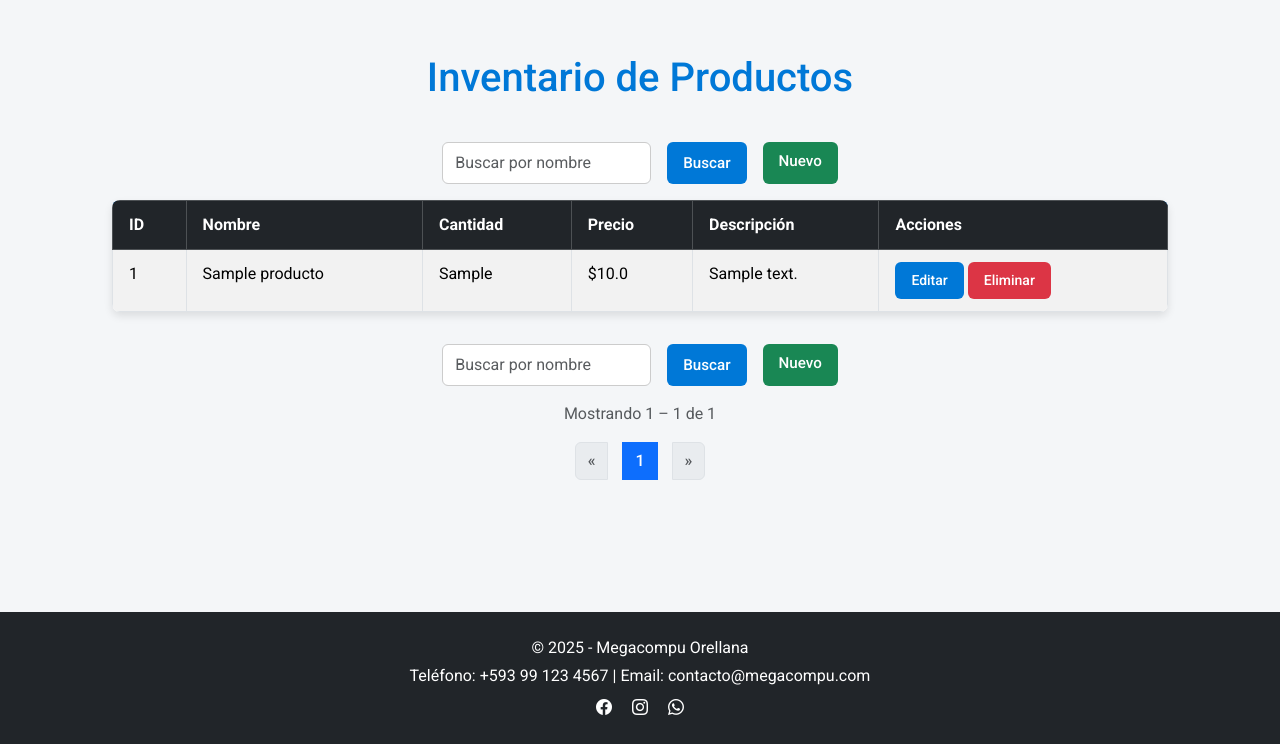
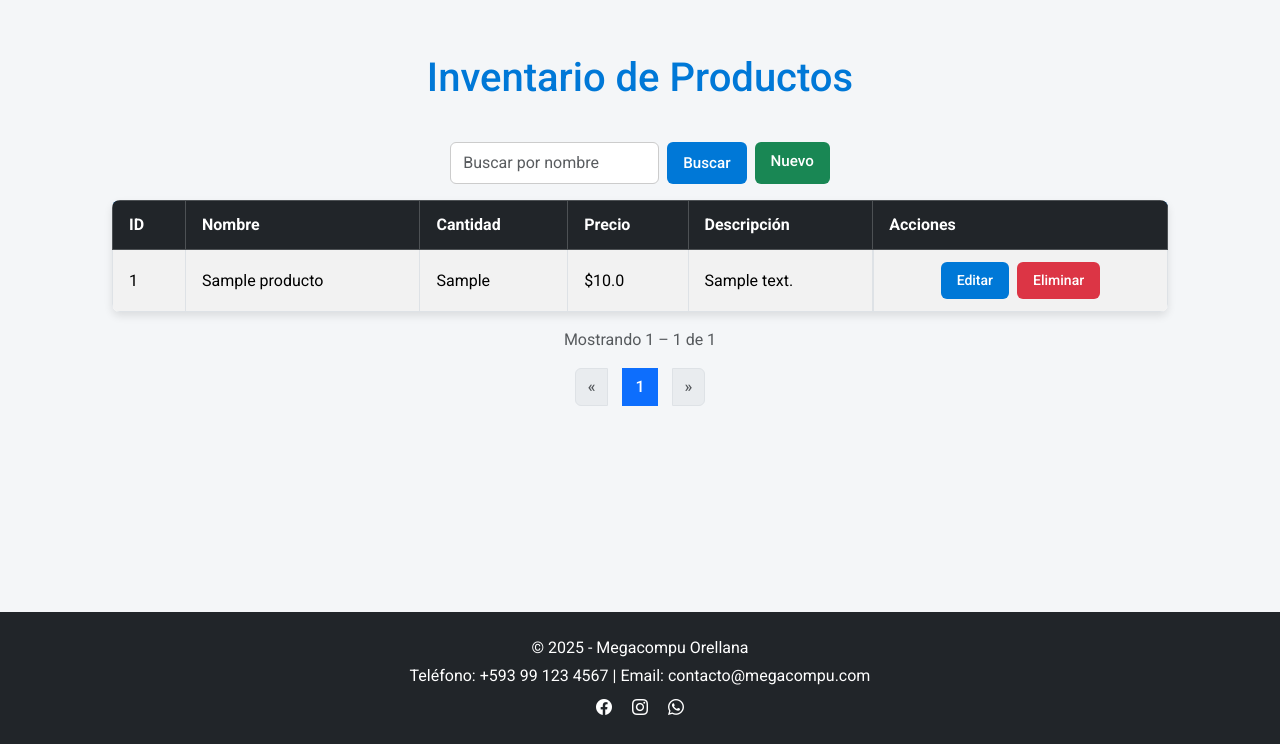
Before and after one commit to denisisuea/FLASK_SEMANA10_DENISIS, a Flask app: page /productos in a window 1280 px wide. Shown: the part 56-800 px from the top of the page. Run offline with Flask 3, Linux system fonts and the light colour scheme; a user stored in the database is signed in; tables that the repository leaves empty or names only in its code hold one stand-in row (values such as "Sample post").

Commit message:
SEMANA 16

```diff
--- a/app.py
+++ b/app.py
@@ -269,35 +269,79 @@ def crear_producto():
         marcas_ui=marcas_ui            # -> ['Acer','Apple','Asus','Dell',...,'Genérica',...]
     )
 
+
+#Ruta para editar producto
+
+# Ruta para editar producto
 @app.route('/productos/<int:id_producto>/editar', methods=['GET', 'POST'])
 @fresh_login_required
 def editar_producto(id_producto):
     conn = conexion()
     cursor = conn.cursor(dictionary=True)
+
+    # --- Si se envía el formulario (POST) ---
     if request.method == 'POST':
         nombre = request.form['nombre']
         cantidad = request.form['cantidad']
         precio = request.form['precio']
         descripcion = request.form['descripcion']
+        categoria_nombre = request.form['categoria_nombre']
+        marca = request.form['marca']
+
+        # Buscar ID de la categoría según nombre y marca
         cursor.execute(
-            "UPDATE productos SET nombre=%s, cantidad=%s, precio=%s, descripcion=%s WHERE id_producto=%s",
-            (nombre, cantidad, precio, descripcion, id_producto)
+            "SELECT id_categoria FROM categorias WHERE nombre = %s AND marca = %s",
+            (categoria_nombre, marca)
         )
+        categoria = cursor.fetchone()
+        id_categoria = categoria['id_categoria'] if categoria else None
+
+        # Actualizar producto
+        cursor.execute("""
+            UPDATE productos
+            SET nombre=%s, cantidad=%s, precio=%s, descripcion=%s, id_categoria=%s
+            WHERE id_producto=%s
+        """, (nombre, cantidad, precio, descripcion, id_categoria, id_producto))
         conn.commit()
+
         cerrar_conexion(conn)
-        flash('Producto actualizado exitosamente.')
+        flash('Producto actualizado exitosamente.', 'success')
         return redirect(url_for('listar_productos'))
+
+    # --- Si es método GET (mostrar formulario) ---
     else:
-        cursor.execute(
-            "SELECT id_producto, nombre, cantidad, precio, descripcion FROM productos WHERE id_producto=%s",
-            (id_producto,)
+        # Traer producto con su categoría y marca
+        cursor.execute("""
+            SELECT
+                p.id_producto, p.nombre, p.cantidad, p.precio, p.descripcion,
+                c.nombre AS categoria_nombre, c.marca AS marca
+            FROM productos p
+            JOIN categorias c ON p.id_categoria = c.id_categoria
+            WHERE p.id_producto = %s
+        """, (id_producto,))
+        producto = cursor.fetchone()
+
+        if producto is None:
+            cerrar_conexion(conn)
+            flash('Producto no encontrado.', 'warning')
+            return redirect(url_for('listar_productos'))
+
+        # Cargar todas las combinaciones de categoría y marca
+        cursor.execute("SELECT nombre, marca FROM categorias")
+        filas = cursor.fetchall()
+        categorias_ui = list({f['nombre'] for f in filas})
+        marcas_ui = list({f['marca'] for f in filas})
+
+        cerrar_conexion(conn)
+
+        return render_template(
+            'products/form.html',
+            title='Editar Producto',
+            producto=producto,
+            categorias_ui=categorias_ui,
+            marcas_ui=marcas_ui
         )
-        producto = cursor.fetchone()
-        cerrar_conexion(conn)
-        if producto is None:
-            flash('Producto no encontrado.')
-            return redirect(url_for('listar_productos'))
-    return render_template('products/form.html', title='Editar Producto', producto=producto)
+
 
 @app.route('/productos/<int:id_producto>/eliminar', methods=['POST'])
 @fresh_login_required
--- a/templates/products/form.html
+++ b/templates/products/form.html
@@ -1,4 +1,5 @@
 {% extends "base.html" %}
+
 {% block title %}{{ title }}{% endblock %}
 
 {% block content %}
@@ -30,6 +31,7 @@
         class="input"
         value="{{ producto['cantidad'] if producto else '' }}"
         required
+        min="1"
       >
     </div>
 
@@ -44,6 +46,7 @@
         class="input"
         value="{{ producto['precio'] if producto else '' }}"
         required
+        min="0"
       >
     </div>
 
--- a/templates/products/list.html
+++ b/templates/products/list.html
@@ -1,25 +1,26 @@
 {% extends "base.html" %}
-{% block title %}Productos{% endblock %}
+
+{% block title %}Inventario de Productos{% endblock %}
 
 {% block content %}
-{# Defaults seguros por si algo no viene del backend #}
 {% set _page = page|default(1, true) %}
-{% set _per_page = per_page|default(3, true) %}
+{% set _per_page = per_page|default(5, true) %}
 {% set _total = total|default(productos|length if productos is defined else 0, true) %}
 {% set _last_page = last_page|default((_total + _per_page - 1) // _per_page if _total else 1, true) %}
 
 <div class="page-section">
-  <h1>Inventario de Productos</h1>
+  <h1 class="mb-4">Inventario de Productos</h1>
 
-  <!-- Formulario de búsqueda -->
-  <form method="get" action="{{ url_for('listar_productos') }}" class="form-inline mb-3">
-    <input type="text" name="q" placeholder="Buscar por nombre" value="{{ q or '' }}" class="form-control me-2">
-    <button type="submit" class="btn btn-primary me-2">Buscar</button>
+  <!-- Formulario de búsqueda con selección de productos por página -->
+  <form method="get" action="{{ url_for('listar_productos') }}" class="form-inline mb-3 d-flex gap-2 flex-wrap">
+    <input type="text" name="q" placeholder="Buscar por nombre" value="{{ q or '' }}" class="form-control w-auto">
+
+    <button type="submit" class="btn btn-primary">Buscar</button>
     <a class="btn btn-success" href="{{ url_for('crear_producto') }}">Nuevo</a>
   </form>
 
   {% if productos and productos|length > 0 %}
-  <table class="table table-striped table-bordered">
+  <table class="table table-striped table-bordered text-center align-middle">
     <thead class="table-dark">
       <tr>
         <th>ID</th>
@@ -38,49 +39,35 @@
         <td>{{ p['cantidad'] }}</td>
         <td>${{ (p['precio']|float)|round(2) }}</td>
         <td>{{ p['descripcion'] }}</td>
+        <td class="d-flex justify-content-center gap-2 flex-wrap">
+          <a class="btn btn-sm btn-primary" href="{{ url_for('editar_producto', id_producto=p['id_producto']) }}">
+            <i class="fas fa-edit"></i> Editar
+          </a>
 
-
-        <td>
-          <!-- Botón editar -->
-          <a class="btn btn-sm btn-primary"
-             href="{{ url_for('editar_producto', id_producto=p['id_producto']) }}">
-            Editar
-          </a>
-          <!-- Botón eliminar con confirmación -->
-          <form method="post"
-                action="{{ url_for('eliminar_producto', id_producto=p['id_producto']) }}"
-                style="display:inline"
-                onsubmit='return confirm("¿Eliminar {{ p["nombre"]|e }}?");'>
-            <button type="submit" class="btn btn-sm btn-danger">Eliminar</button>
+          <form method="post" action="{{ url_for('eliminar_producto', id_producto=p['id_producto']) }}" onsubmit='return confirm("¿Eliminar {{ p["nombre"]|e }}?");'>
+            <button type="submit" class="btn btn-sm btn-danger">
+              <i class="fas fa-trash"></i> Eliminar
+            </button>
           </form>
         </td>
       </tr>
       {% endfor %}
     </tbody>
   </table>
-<form method="get" action="{{ url_for('listar_productos') }}" class="form-inline mb-3">
-  <input type="hidden" name="per_page" value="{{ _per_page }}">
-  <input type="text" name="q" placeholder="Buscar por nombre" value="{{ q or '' }}" class="form-control me-2">
-  <button type="submit" class="btn btn-primary me-2">Buscar</button>
-  <a class="btn btn-success" href="{{ url_for('crear_producto') }}">Nuevo</a>
-</form>
+
   <!-- Resumen -->
   <p class="text-muted">
-    Mostrando {{ (_page-1)*_per_page + 1 }}
-    – {{ (_page-1)*_per_page + productos|length }}
-    de {{ _total }}
+    Mostrando {{ (_page - 1) * _per_page + 1 }} – {{ (_page - 1) * _per_page + productos|length }} de {{ _total }}
   </p>
 
-  <!-- Paginación con Bootstrap -->
+  <!-- Paginación -->
   <nav aria-label="Paginación">
-    <ul class="pagination">
-      <!-- Anterior -->
+    <ul class="pagination justify-content-center">
+
       <li class="page-item {% if _page == 1 %}disabled{% endif %}">
-       <a class="page-link" href="{{ url_for('listar_productos', page=_page-1, q=q, per_page=_per_page) }}">&laquo;</a>
-
+        <a class="page-link" href="{{ url_for('listar_productos', page=_page-1, q=q, per_page=_per_page) }}">&laquo;</a>
       </li>
 
-      {# Ventana de páginas alrededor de la actual #}
       {% set start_page = [1, _page-2]|max %}
       {% set end_page = [_last_page, _page+2]|min %}
 
@@ -94,7 +81,6 @@
       {% for pnum in range(start_page, end_page + 1) %}
         <li class="page-item {% if pnum == _page %}active{% endif %}">
           <a class="page-link" href="{{ url_for('listar_productos', page=pnum, q=q, per_page=_per_page) }}">{{ pnum }}</a>
-
         </li>
       {% endfor %}
 
@@ -105,16 +91,17 @@
         <li class="page-item"><a class="page-link" href="{{ url_for('listar_productos', page=_last_page, q=q, per_page=_per_page) }}">{{ _last_page }}</a></li>
       {% endif %}
 
-      <!-- Siguiente -->
       <li class="page-item {% if _page == _last_page %}disabled{% endif %}">
         <a class="page-link" href="{{ url_for('listar_productos', page=_page+1, q=q, per_page=_per_page) }}">&raquo;</a>
+      </li>
 
-      </li>
     </ul>
   </nav>
 
   {% else %}
-  <p>No hay productos para mostrar.</p>
+  <div class="alert alert-warning text-center mt-4">
+    No hay productos para mostrar.
+  </div>
   {% endif %}
 </div>
 {% endblock %}
```
Also changed, not shown: templates/index.html (+5 -4 lines), templates/categorias/form.html (added), templates/categorias/list.html (added). Lines whose indentation alone changed are shown as unchanged.
